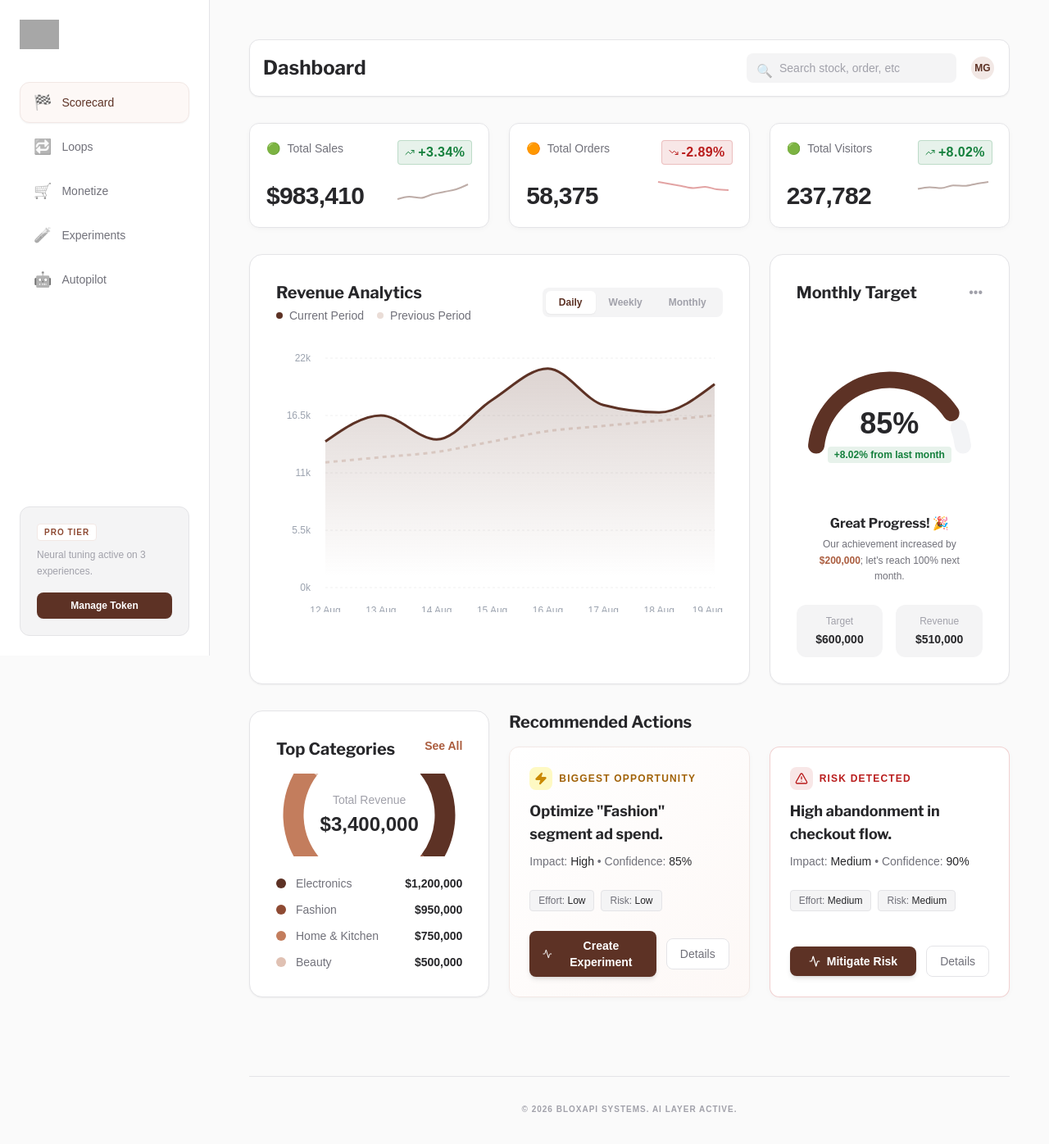
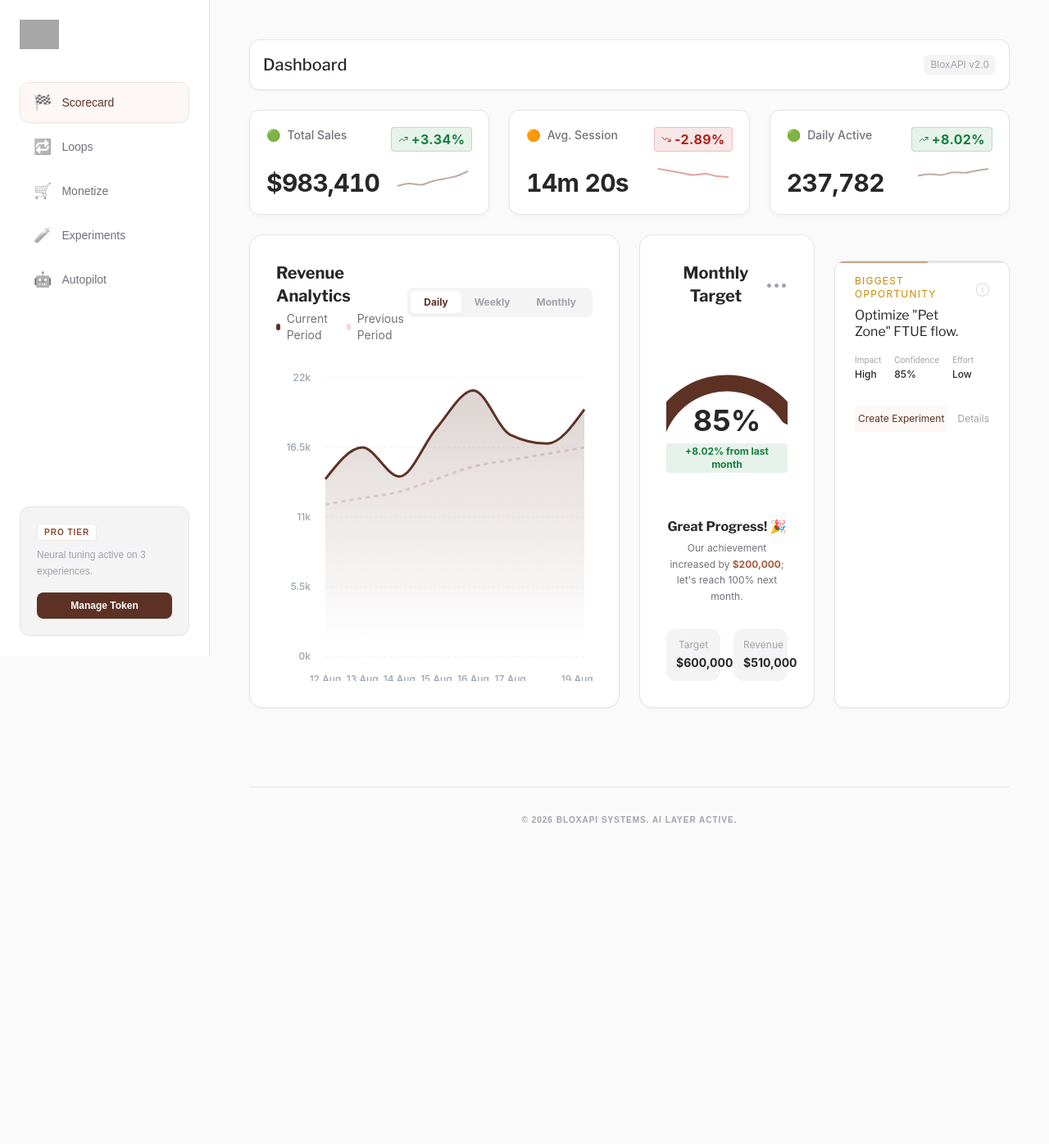
Before and after one commit to ShamzAfo01/blox-API-DAU-Chart, a React (Vite) app: page / in a window 1280 px wide. Shown: the top 1396 px of the page at 82% size. After the commit the page ends 1056 px from the top, so only its background shows below. Built offline with nearby package versions, Linux system fonts and the light colour scheme; grey boxes are pictures that could not be loaded; a web font is replaced by a local one.

Commit message:
nubcyrtdcterfghj

```diff
--- a/components/Scorecard.tsx
+++ b/components/Scorecard.tsx
@@ -1,10 +1,9 @@
 import React from 'react';
 import { KPITile } from './KPITile';
 import { TrendChart } from './TrendChart';
-import { DistributionChart } from './DistributionChart';
 import { GoalGauge } from './GoalGauge';
-import { RecommendationCard } from './RecommendationCard'; // Kept for below the fold
-import { KPI, Recommendation } from '../types';
+import { FeatureCarousel } from './FeatureCarousel';
+import { KPI } from '../types';
 import { motion } from 'framer-motion';
 
 export const Scorecard: React.FC = () => {
@@ -20,8 +19,8 @@ export const Scorecard: React.FC = () => {
         },
         {
             id: 'orders',
-            label: 'Total Orders',
-            value: '58,375',
+            label: 'Avg. Session',
+            value: '14m 20s',
             delta: '-2.89%',
             deltaType: 'negative',
             status: 'watch',
@@ -29,7 +28,7 @@ export const Scorecard: React.FC = () => {
         },
         {
             id: 'visitors',
-            label: 'Total Visitors',
+            label: 'Daily Active',
             value: '237,782',
             delta: '+8.02%',
             deltaType: 'positive',
@@ -49,46 +48,14 @@ export const Scorecard: React.FC = () => {
         { date: '19 Aug', value: 19500, previousValue: 16500 },
     ];
 
-    const categoryData = [
-        { name: 'Electronics', value: 1200000 },
-        { name: 'Fashion', value: 950000 },
-        { name: 'Home & Kitchen', value: 750000 },
-        { name: 'Beauty', value: 500000 },
-    ];
-
-    const recommendations: Recommendation[] = [
-        {
-            id: 'rec1',
-            title: 'Optimize "Fashion" segment ad spend.',
-            impact: 'High',
-            confidence: 85,
-            effort: 'Low',
-            risk: 'Low',
-            type: 'opportunity'
-        },
-        {
-            id: 'rec2',
-            title: 'High abandonment in checkout flow.',
-            impact: 'Medium',
-            confidence: 90,
-            effort: 'Medium',
-            risk: 'Medium',
-            type: 'risk'
-        }
-    ];
-
     return (
-        <div className="space-y-8 animate-fade-in pb-12">
+        <div className="space-y-6 animate-fade-in pb-12 font-sans">
             {/* Header */}
             <div className="flex justify-between items-center bg-white p-4 rounded-xl border border-border shadow-sm">
-                <h1 className="text-2xl font-bold text-text-primary">Dashboard</h1>
+                <h1 className="text-xl font-medium text-text-primary font-heading">Dashboard</h1>
                 <div className="flex items-center gap-4">
-                    <div className="relative">
-                        <input type="text" placeholder="Search stock, order, etc" className="bg-surface-elevated pl-10 pr-4 py-2 rounded-lg text-sm border-none focus:ring-1 focus:ring-primary-500 w-64 text-text-primary placeholder:text-text-muted" />
-                        <span className="absolute left-3 top-2.5 opacity-40">🔍</span>
-                    </div>
-                    <div className="flex -space-x-2">
-                        <div className="w-8 h-8 rounded-full bg-primary-100 border-2 border-white flex items-center justify-center text-xs font-bold text-primary-900">MG</div>
+                    <div className="bg-surface-elevated rounded-lg px-2 py-1 text-xs text-text-muted">
+                        BloxAPI v2.0
                     </div>
                 </div>
             </div>
@@ -107,28 +74,21 @@ export const Scorecard: React.FC = () => {
                 ))}
             </div>
 
-            {/* Main Grid: Revenue & Targets */}
-            <div className="grid grid-cols-1 xl:grid-cols-3 gap-6 min-h-[400px]">
+            {/* Main Grid Mix */}
+            <div className="grid grid-cols-1 xl:grid-cols-4 gap-6 min-h-[400px] items-start">
+                {/* Trend Chart - Spans 2 Cols */}
                 <div className="xl:col-span-2 h-full">
-                    <TrendChart data={trendData} />
+                    <TrendChart data={trendData} height={380} />
                 </div>
+
+                {/* Goal Gauge - Spans 1 Col */}
                 <div className="xl:col-span-1 h-full">
                     <GoalGauge current={510000} target={600000} />
                 </div>
-            </div>
 
-            {/* Secondary Grid: Categories & Recommendations */}
-            <div className="grid grid-cols-1 xl:grid-cols-3 gap-6">
-                <div className="xl:col-span-1 h-full">
-                    <DistributionChart data={categoryData} />
-                </div>
-                <div className="xl:col-span-2">
-                    <h3 className="text-xl font-bold text-text-primary mb-4">Recommended Actions</h3>
-                    <div className="grid grid-cols-1 md:grid-cols-2 gap-6">
-                        {recommendations.map((rec) => (
-                            <RecommendationCard key={rec.id} recommendation={rec} />
-                        ))}
-                    </div>
+                {/* Feature Carousel - Spans 1 Col (Replaces old List/Recs) */}
+                <div className="xl:col-span-1 h-full flex flex-col gap-6">
+                    <FeatureCarousel className="flex-1" />
                 </div>
             </div>
         </div>
```
